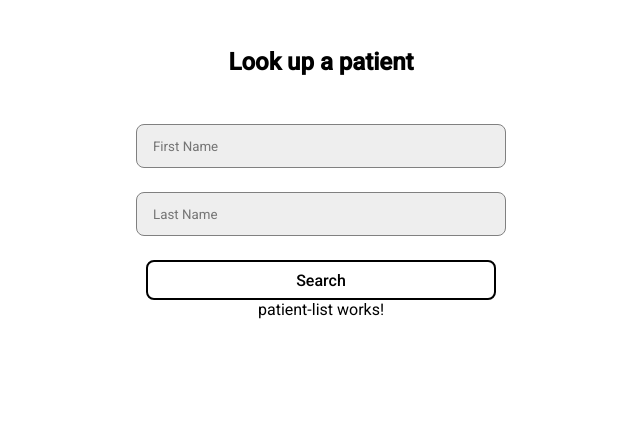
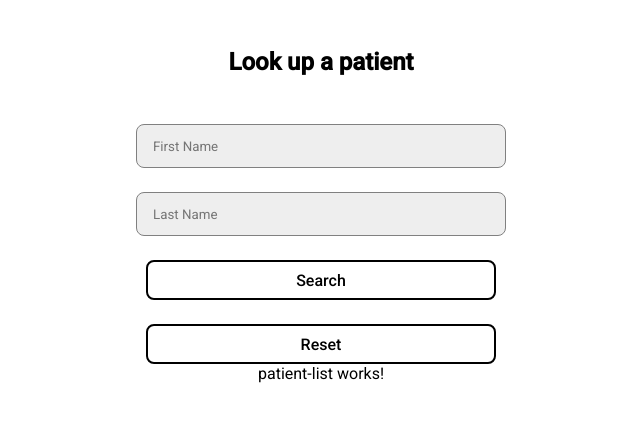
Before and after one commit to AbayomiE-T/smilecdr-coding-challange, an Angular app: page / in a window 1280 px wide. Shown: the top 422 px of the page, without its empty margins (319-959 px from the left). Built offline with nearby package versions, Linux system fonts and the light colour scheme; no server answers.

Commit message:
search results can be reset

```diff
--- a/src/app/components/search/search.component.html
+++ b/src/app/components/search/search.component.html
@@ -20,6 +20,9 @@
             <div class="form-group">
                 <button class="button" [disabled]="!formData.valid" type="submit">Search</button>
             </div>
+            <div class="form-group">
+                <button (click)="resetResults()" class="button" type="button">Reset</button>
+            </div>
         </div>
     </form>
 </section>
--- a/src/app/components/search/search.component.ts
+++ b/src/app/components/search/search.component.ts
@@ -23,4 +23,9 @@ export class SearchComponent implements OnInit {
     this.pateintService.searchPatient(patientData);
   }
 
+  public resetResults(): void {
+    this.formData.reset();
+    this.pateintService.getPatients();
+  }
+
 }
```
